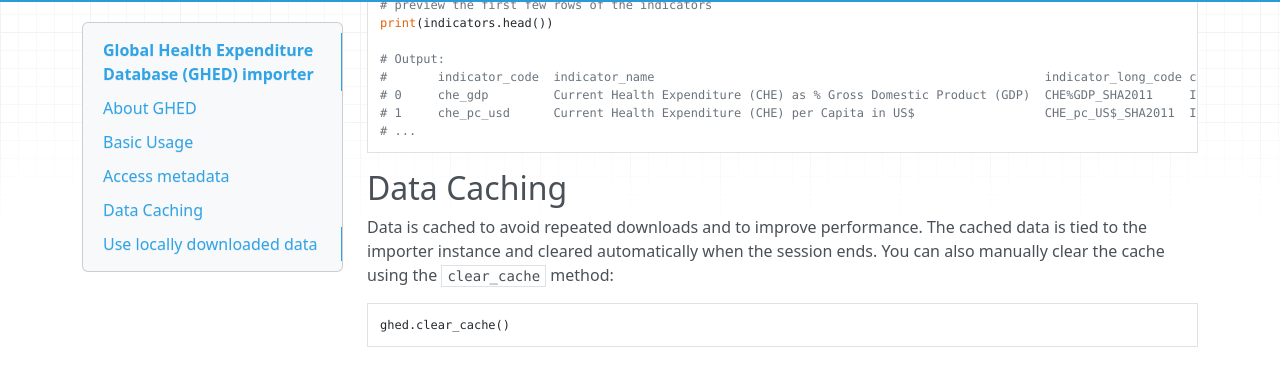
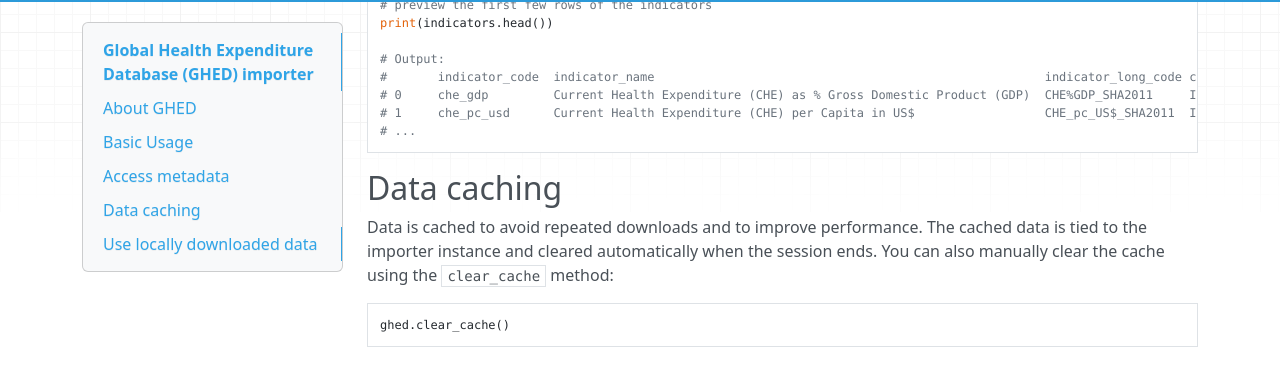
Before and after one commit to ONEcampaign/bblocks_data_importers, an MkDocs documentation site: the page built from docs/docs/importers/ghed.md, in a window 1280 px wide and 900 px high, scrolled down 1331 px. Shown: the part 94-459 px from the top of the window. Built offline with MkDocs 1.6.1, drawn with Linux system fonts in a browser that asks for light colours; nearby versions of some CDN libraries.

````diff
--- a/docs/docs/importers/ghed.md
+++ b/docs/docs/importers/ghed.md
@@ -73,7 +73,7 @@ print(indicators.head())
 ```
 
 
-## Data Caching
+## Data caching
 
 Data is cached to avoid repeated downloads and to improve performance. The cached data is tied to the importer
 instance and cleared automatically when the session ends. You can also manually clear the cache
````
